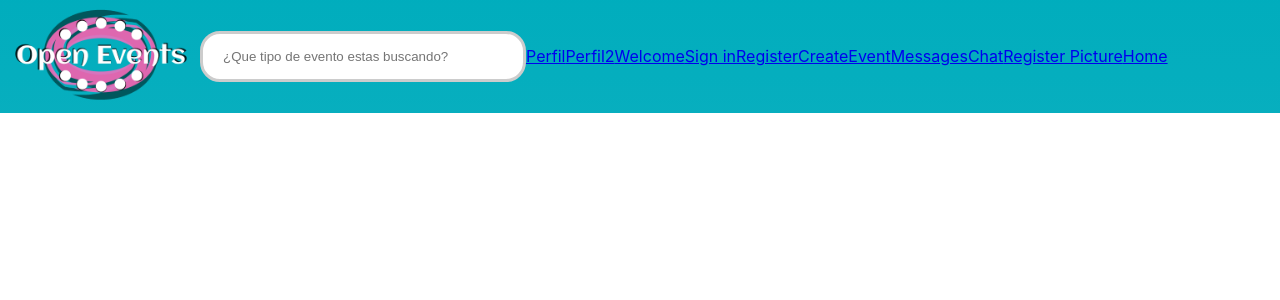
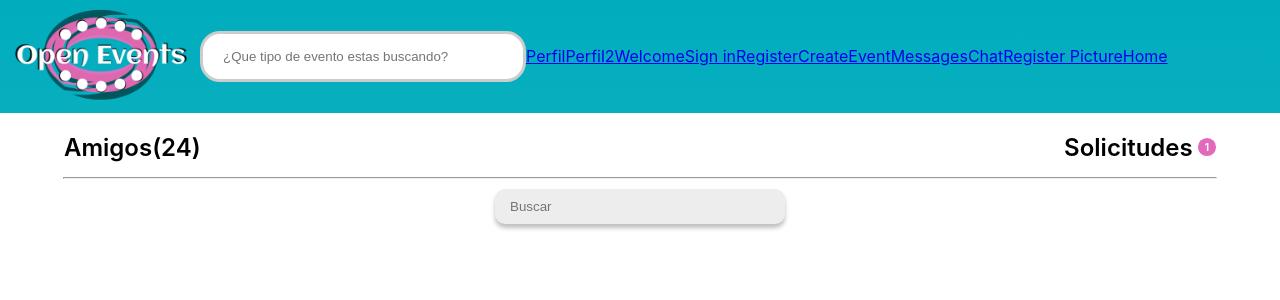
Before and after one commit to a-collado/PW1---Open-Events, a Vue app: page /friends in a window 1280 px wide. Shown: the top 300 px of the page. Built offline with nearby package versions, Linux system fonts and the light colour scheme; a web font is replaced by a local one.

Commit message:
"Amigos" empezado

```diff
--- /dev/null
+++ b/src/components/Friends.vue
@@ -0,0 +1,85 @@
+<template>
+
+    <article class="centered_vertical">
+    <div class="flex_row_wrap">
+        <h2>Amigos(24)</h2>
+        <div class="centered_horitzontal">
+            <h2>Solicitudes</h2>
+            <ellipse>1</ellipse>
+        </div>
+    </div>
+    <hr>
+    <input class="searchbar" type="text" placeholder="Buscar">
+</article>
+
+<main>
+
+</main>
+
+
+</template>
+
+
+<style scoped>
+
+    .flex_row_wrap{
+        width: 90%;
+        flex-wrap: nowrap;
+        justify-content: space-between;
+        margin-top: 20px;
+    }
+
+    .centered_vertical{
+        flex-direction: column;
+        justify-content: center;
+        align-items: center;
+    }
+
+    .centered_horitzontal{
+        align-items:center;
+    }
+
+    .searchbar{
+        background: rgba(0, 0, 0, 0.07);
+        box-shadow: 0px 4px 4px rgba(0, 0, 0, 0.25);
+        border-radius: 10px;
+        padding: 15px;
+        margin-bottom: 5px;
+        border-style: none;
+        outline: none;
+    }
+
+    hr{
+        width: 90vw;
+    }
+
+    ellipse{
+        padding-top: 3px;
+        padding-right: 7px;
+        padding-bottom: 3px;
+        padding-left: 7px;
+        border-radius: 50%;
+        background: #E26ABA;
+        margin-left: 5px;
+
+        font-family: 'Inter';
+        font-style: normal;
+        font-weight: 700;
+        font-size: 10px;
+        line-height: 12px;
+        color: #FFFFFF;
+    }
+
+    h2 {
+        font-family: 'Inter';
+        font-style: normal;
+        font-weight: 600;
+        font-size: 24px;
+        line-height: 29px;
+        margin-top: 0px;
+        margin-bottom: 0px;
+    }
+
+
+
+</style>
--- a/src/router/index.js
+++ b/src/router/index.js
@@ -9,6 +9,8 @@ import Messages from '../components/Messages.vue'
 import Chat from '../components/Chat.vue'
 import RegisterProfilePicture from '../components/RegisterProfilePicture.vue'
 import Home from '../components/Home.vue'
+import Friends from '../components/Friends.vue'
+
 const routes = [
     {
         path: '/welcome',
@@ -60,6 +62,11 @@ const routes = [
         name: 'Home',
         component: Home
     },
+    {
+        path: '/friends',
+        name: 'Friends',
+        component: Friends
+    }
 
 ]
 
--- a/src/style.css
+++ b/src/style.css
@@ -554,8 +554,8 @@ img.stars{
   flex-wrap: wrap;
   gap: 10px;
   position: absolute;
-  left: 180px;
-  top: 280px;
+  left: 165px;
+  top: 345px;
   font-family: inter;
   font-size: 14px;
 }
```
